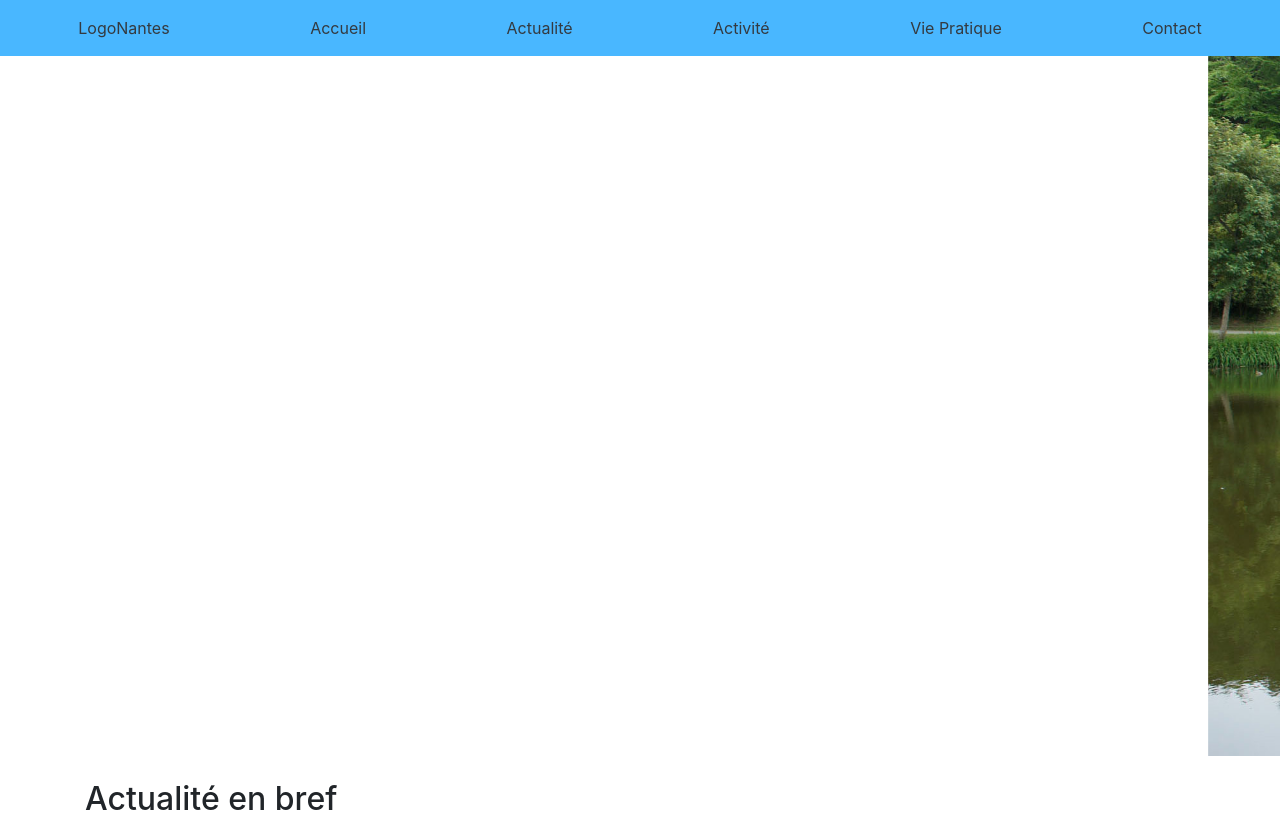
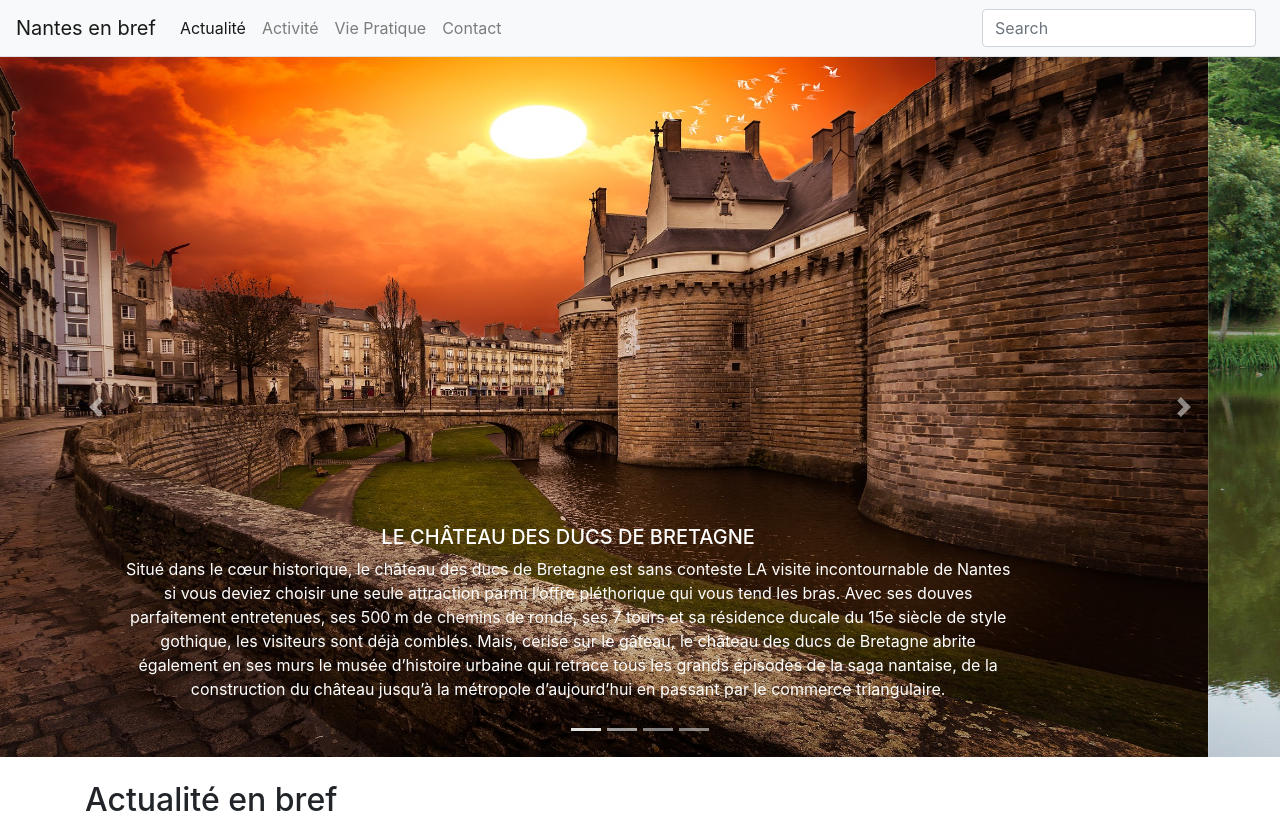
Before and after one commit to ericafenyo/nantes-en-bref, a website: page index.html in a window 1280 px wide. Shown: the top 822 px of the page. Drawn offline with nearby package versions, Linux system fonts and the light colour scheme.

Commit message:
add new navigation bar

```diff
--- a/index.html
+++ b/index.html
@@ -1,4 +1,3 @@
-
 <!DOCTYPE html>
 <html lang="en">
 
@@ -11,41 +10,35 @@
 
 <body>
   <header>
-    <!-- Nav Bar -->
-    <ul class="nav nav-fill bg-info p-2">
-      <li class="nav-item text-dark bg-info">
-        <a class="nav-link text-dark bg-info" href="index.html">LogoNantes</a>
-      </li>
-      <li class="nav-item d-none d-lg-block d-md-block d-xl-block">
-        <a class="nav-link text-dark bg-info" href="index.html">Accueil</a>
-      </li>
-      <li class="nav-item d-none d-lg-block d-md-block d-xl-block">
-        <a class="nav-link text-dark bg-info" href="actualite.html">Actualité</a>
-      </li>
-      <li class="nav-item d-none d-lg-block d-md-block d-xl-block">
-        <a class="nav-link text-dark bg-info" href="activite.html">Activité</a>
-      </li>
-      <li class="nav-item d-none d-lg-block d-md-block d-xl-block">
-        <a class="nav-link text-dark bg-info" href="vie-pratique.html">Vie Pratique</a></li>
-        <li class="nav-item">
-          <a class="nav-link text-dark bg-info d-none d-lg-block d-md-block d-xl-block" href="contact.html">Contact</a>
-        </li>
-        <div class="btn-group d-block-d-sm-block text-dark d-md-none d-lg-none d-xl-none">
-          <button type="button" class="btn btn-info text-dark dropdown-toggle" data-toggle="dropdown" aria-haspopup="true" aria-expanded="false">
-            Menu
+    <nav class="navbar navbar-expand-lg navbar-light bg-light main-nav border-bottom">
+      <a class="navbar-brand" href="/">Nantes en bref </a>
+      <button class="navbar-toggler" type="button" data-toggle="collapse" data-target="#navbarSupportedContent"
+        aria-controls="navbarSupportedContent" aria-expanded="false" aria-label="Toggle navigation">
+        <span class="navbar-toggler-icon"></span>
       </button>
-          <div class="dropdown-menu dropdown-menu-right bg-info">
-            <button class="dropdown-item text-dark bg-info"><a class="text-dark bg-info" href="index.html">Acceuil</a></button>
-            <button class="dropdown-item text-dark bg-info"><a class="text-dark bg-info"  href="actualite.html
-              ">Actualité</a></button>
-              <button class="dropdown-item text-dark bg-info"><a class="text-dark bg-info"  href="activite.html">Activité</a></button>
-              <button class="dropdown-item text-dark bg-info"><a class="text-dark bg-info"  href="vie-pratique.html">Vie pratique</a></button>
-              <button class="dropdown-item text-dark bg-info"><a class="text-dark bg-info"  href="contact.html">Contact</a></button>
-            </div>
-          </div>
-        </ul>
 
 
+      <div class="collapse navbar-collapse" id="navbarSupportedContent">
+        <ul class="navbar-nav mr-auto">
+          <li class="nav-item active">
+            <a class="nav-link" href="./actualite.html">Actualité <span class="sr-only">(current)</span></a>
+          </li>
+          <li class="nav-item">
+            <a class="nav-link" href="./activite.html">Activité</a>
+          </li>
+          <li class="nav-item">
+            <a class="nav-link" href="./vie-pratique.html">Vie Pratique</a>
+          </li>
+          <li class="nav-item">
+            <a class="nav-link" href="./contact.html">Contact</a>
+          </li>
+        </ul>
+        <form class="form-inline my-2 my-lg-0">
+          <input class="form-control mr-sm-2" type="search" placeholder="Search" aria-label="Search">
+        </form>
+      </div>
+    </nav>
+  </header>
   <!-- galery picture -->
   <div class="container-fluide " width="100%" height="75%">
     <div class="bd-example">
@@ -58,33 +51,49 @@
         </ol>
         <div class="carousel-inner">
           <div class="carousel-item active">
-        <img src="image/PhotoGalerieChateauDucsDeBRetagne.jpg"  width="100%" height="700px"class="d-block w-100" alt="...">
+            <img src="./image/chateau.jpg" width="100%" height="700px" class="d-block w-100" alt="...">
             <div class="carousel-caption d-none d-md-block">
               <h5>LE CHÂTEAU DES DUCS DE BRETAGNE</h5>
-          <p>Situé dans le cœur historique, le château des ducs de Bretagne est sans conteste LA visite incontournable de Nantes si vous deviez choisir une seule attraction parmi l’offre pléthorique qui vous tend les bras. Avec ses douves parfaitement entretenues, ses 500 m de chemins de ronde, ses 7 tours et sa résidence ducale du 15e siècle de style gothique, les visiteurs sont déjà comblés. Mais, cerise sur le gâteau, le château des ducs de Bretagne abrite également en ses murs le musée d’histoire urbaine qui retrace tous les grands épisodes de la saga nantaise, de la construction du château jusqu’à la métropole d’aujourd’hui en passant par le commerce triangulaire.</p>
+              <p>Situé dans le cœur historique, le château des ducs de Bretagne est sans conteste LA visite
+                incontournable de Nantes si vous deviez choisir une seule attraction parmi l’offre pléthorique qui
+                vous tend les bras. Avec ses douves parfaitement entretenues, ses 500 m de chemins de ronde, ses 7
+                tours et sa résidence ducale du 15e siècle de style gothique, les visiteurs sont déjà comblés. Mais,
+                cerise sur le gâteau, le château des ducs de Bretagne abrite également en ses murs le musée
+                d’histoire urbaine qui retrace tous les grands épisodes de la saga nantaise, de la construction du
+                château jusqu’à la métropole d’aujourd’hui en passant par le commerce triangulaire.</p>
             </div>
           </div>
           <div class="carousel-item">
             <img src="image/jardin-japonais-nantes.jpg" class="d-block w-100" width="100%" height="700px" alt="...">
             <div class="carousel-caption d-none d-md-block">
               <h5>LE JARDIN JAPONAIS DE NANTES</h5>
-          <p>À la recherche d’un endroit exotique et atypique à Nantes ? Vous ne pourrez pas vous tromper en visitant le Jardin japonais, un espace de verdure unique et parfaitement entretenu en plein cœur de la Venise de l’Ouest. Situé Quai de Versailles, ce havre de paix et de quiétude occupe toute la surface de cette île de l’Erdre de 15.000 m2. Les lieux accueillent régulièrement des expositions sur le thème de la nature ou du Japon.</p>
+              <p>À la recherche d’un endroit exotique et atypique à Nantes ? Vous ne pourrez pas vous tromper en
+                visitant le Jardin japonais, un espace de verdure unique et parfaitement entretenu en plein cœur de
+                la Venise de l’Ouest. Situé Quai de Versailles, ce havre de paix et de quiétude occupe toute la
+                surface de cette île de l’Erdre de 15.000 m2. Les lieux accueillent régulièrement des expositions sur
+                le thème de la nature ou du Japon.</p>
             </div>
           </div>
           <div class="carousel-item">
             <img src="image/belem.jpg" class="d-block w-100" width="100%" height="700px" alt="...">
             <div class="carousel-caption d-none d-md-block">
               <h5>Nantes: Le Belem de retour vendredi pour une durée de cinq mois</h5>
-          <p>On ne l’avait plus vu depuis juin. Le célèbre voilier Belem sera de retour à Nantes ce vendredi. Il rentrera d’un périple de plusieurs mois en Atlantique et mer du Nord. Et, bonne nouvelle pour les nombreux fans, le trois-mâts restera dans son port d’attache pour y hiverner durant cinq mois.
+              <p>On ne l’avait plus vu depuis juin. Le célèbre voilier Belem sera de retour à Nantes ce vendredi. Il
+                rentrera d’un périple de plusieurs mois en Atlantique et mer du Nord. Et, bonne nouvelle pour les
+                nombreux fans, le trois-mâts restera dans son port d’attache pour y hiverner durant cinq mois.
 
-Les Nantais sont invités à venir fêter l’arrivée du Belem, à partir de 18h30, au quai de la Fosse. Fanfare, buvette et petite restauration seront au rendez-vous. Des visites du bateau seront ensuite proposées les week-ends du 21-22 octobre, 28-29 octobre, 4-5 novembre ainsi que le 1er novembre.</p>
+                Les Nantais sont invités à venir fêter l’arrivée du Belem, à partir de 18h30, au quai de la Fosse.
+                Fanfare, buvette et petite restauration seront au rendez-vous. Des visites du bateau seront ensuite
+                proposées les week-ends du 21-22 octobre, 28-29 octobre, 4-5 novembre ainsi que le 1er novembre.</p>
             </div>
           </div>
           <div class="carousel-item">
             <img src="image/MusiqueElectro.JPG" class="d-block w-100" width="100%" height="700px" alt="...">
             <div class="carousel-caption d-none d-md-block">
               <h5>Nantes Electro</h5>
-          <p>Passionnés de musiques électroniques et grands collectionneurs de disques, tous les deux ont pu constater à la fois l’importante effervescence émanant du milieu électro de Nantes, et l’absence de disquaire spécialisé en centre-ville..</p>
+              <p>Passionnés de musiques électroniques et grands collectionneurs de disques, tous les deux ont pu
+                constater à la fois l’importante effervescence émanant du milieu électro de Nantes, et l’absence de
+                disquaire spécialisé en centre-ville..</p>
             </div>
           </div>
         </div>
@@ -99,34 +108,42 @@ Les Nantais sont invités à venir fêter l’arrivée du Belem, à partir de 18
       </div>
     </div>
   </div>
-      </header>
+
   <!-- Activity -->
   <div class="container">
 
     <h2 class="mt-4 mb-4">Actualité en bref</h2>
-        <d  <div class='quiContient'>
+    <div class='quiContient'>
       <div class="Macarte ">
-                  <iframe width="300px" height="200px" src="https://www.youtube.com/embed/hcfPMqGVsG8" frameborder="0" allow="accelerometer; autoplay; encrypted-media; gyroscope; picture-in-picture" allowfullscreen></iframe>
+        <iframe width="300px" height="200px" src="https://www.youtube.com/embed/hcfPMqGVsG8" frameborder="0" allow="accelerometer; autoplay; encrypted-media; gyroscope; picture-in-picture"
+          allowfullscreen></iframe>
         <div class="text1">
           <h2>Coupe de France : Saint-Raphaël domine Nantes (3-1) et remporte sa première Coupe</h2>
-              <p>Saint-Raphaël a dominé Nantes, dimanche, en finale de la Coupe de France (3-1). C'est la première fois que les Raphaëloises remportent cette compétition.</p>
+          <p>Saint-Raphaël a dominé Nantes, dimanche, en finale de la Coupe de France (3-1). C'est la première fois que
+            les Raphaëloises remportent cette compétition.</p>
         </div>
       </div>
       <div class='quiContient'>
         <div class="Macarte">
-                  <iframe width="300px" height="200px" src="https://www.youtube.com/embed/MS_LCGX0s4U" frameborder="0" allow="accelerometer; autoplay; encrypted-media; gyroscope; picture-in-picture" allowfullscreen></iframe>
+          <iframe width="300px" height="200px" src="https://www.youtube.com/embed/MS_LCGX0s4U" frameborder="0" allow="accelerometer; autoplay; encrypted-media; gyroscope; picture-in-picture"
+            allowfullscreen></iframe>
           <div class="text1">
             <h2>Nantes "Dépoussiérer l'image du geek", le gros chantier des bars d'e-sport</h2>
-                <p>Le Meltdown, ouvert depuis un mois, est un des deux bars, avec le Game Over, à organiser des tournois de jeux vidéo et diffuser de l'e-sport à Nantes. Il lutte contre la mauvaise réputation des geeks, "tout le monde est un gamer en fait".</p>
+            <p>Le Meltdown, ouvert depuis un mois, est un des deux bars, avec le Game Over, à organiser des tournois de
+              jeux vidéo et diffuser de l'e-sport à Nantes. Il lutte contre la mauvaise réputation des geeks, "tout le
+              monde est un gamer en fait".</p>
           </div>
         </div>
       </div>
       <div class='quiContient'>
         <div class="Macarte">
-              <iframe width="296" height="200" src="https://www.youtube.com/embed/RrgoGHM4Tcc" frameborder="0" allow="accelerometer; autoplay; encrypted-media; gyroscope; picture-in-picture" allowfullscreen></iframe>
+          <iframe width="296" height="200" src="https://www.youtube.com/embed/RrgoGHM4Tcc" frameborder="0" allow="accelerometer; autoplay; encrypted-media; gyroscope; picture-in-picture"
+            allowfullscreen></iframe>
           <div class="text1">
             <h2>Nantes : la mécanique du paresseux enrichit la ménagerie des Machines de l’île</h2>
-                <p>Un paresseux a rejoint début 2019 la ménagerie mécanique des Machines de l'île. Ce parc d'attraction hors du commun, situé sur les anciens chantiers navals de la ville de Nantes, abrite des automates d’acier et de bois, impressionnants. </p>
+            <p>Un paresseux a rejoint début 2019 la ménagerie mécanique des Machines de l'île. Ce parc d'attraction
+              hors du commun, situé sur les anciens chantiers navals de la ville de Nantes, abrite des automates
+              d’acier et de bois, impressionnants. </p>
           </div>
         </div>
       </div>
@@ -139,8 +156,7 @@ Les Nantais sont invités à venir fêter l’arrivée du Belem, à partir de 18
     <h2 id="activité">Activité</h2>
     <div class="container col-sm-12 col-md-12 col-12  p-0">
       <div class="media pt-4">
-          <img src="https://via.placeholder.com/120.png" class="align-self-center d-none d-lg-block d-md-block  mr-3"
-            alt="...">
+        <img src="https://via.placeholder.com/120.png" class="align-self-center d-none d-lg-block d-md-block  mr-3" alt="...">
         <div class="media-body">
           <h5 class="mt-0">Center-aligned media</h5>
           <p>Cras sit amet nibh libero, in gravida nulla. Nulla vel metus scelerisque ante sollicitudin. Cras purus
@@ -172,10 +188,13 @@ Les Nantais sont invités à venir fêter l’arrivée du Belem, à partir de 18
           </div>
           <div class="container mb-5 p-0 ">
             <div class="media pt-4">
-                <img src="https://via.placeholder.com/120.png" class="align-self-center d-none d-lg-block d-md-block mr-3" alt="...">
+              <img src="https://via.placeholder.com/120.png" class="align-self-center d-none d-lg-block d-md-block mr-3"
+                alt="...">
               <div class="media-body">
                 <h5 class="mt-0">Center-aligned media</h5>
-                  <p>Cras sit amet nibh libero, in gravida nulla. Nulla vel metus scelerisque ante sollicitudin. Cras purus odio, vestibulum in vulputate at, tempus viverra turpis. Fusce condimentum nunc ac nisi vulputate fringilla. Donec lacinia congue felis in faucibus.</p>
+                <p>Cras sit amet nibh libero, in gravida nulla. Nulla vel metus scelerisque ante sollicitudin. Cras
+                  purus odio, vestibulum in vulputate at, tempus viverra turpis. Fusce condimentum nunc ac nisi
+                  vulputate fringilla. Donec lacinia congue felis in faucibus.</p>
               </div>
             </div>
             </main>
@@ -186,26 +205,37 @@ Les Nantais sont invités à venir fêter l’arrivée du Belem, à partir de 18
                   <li class="liFooter bg-info text-dark"><a class="liFooter bg-info text-dark" href="index.html">Accueil</a></li>
                   <li class="liFooter bg-info text-dark"><a class="liFooter bg-info text-dark" href="actualite.html">Actualité</a></li>
                   <li class="liFooter bg-info text-dark"><a class="liFooter bg-info text-dark" href="activite.html">Activité</a></li>
-                  <li class="liFooter bg-info text-dark"><a class="liFooter bg-info text-dark" href="vie-pratique.html">Vie pratique</a></li>
+                  <li class="liFooter bg-info text-dark"><a class="liFooter bg-info text-dark" href="vie-pratique.html">Vie
+                      pratique</a></li>
                   <li class="liFooter bg-info text-dark"><a class="liFooter bg-info text-dark" href="contact.html">Contact</a></li>
                 </ul>
                 <ul class="ulFooter bg-info text-dark">
-                  <li class="liFooter bg-info text-dark"><a class="liFooter bg-info text-dark" href="">Lien d'inspiration</a></li>
-                  <li class="liFooter bg-info text-dark"><a  class="liFooter bg-info text-dark"href="https://www.20minutes.fr/nantes/2151579-20171016-nantes-belem-retour-vendredi-duree-cinq-mois">20 Minute</a></li>
-                  <li class="liFooter bg-info text-dark"><a  class="liFooter bg-info text-dark"href="https://france3-regions.francetvinfo.fr/nantes-mecanique-du-paresseux-enrichit-menagerie-machines-ile-1633340.html">France info</a></li>
-                  <li class="liFooter bg-info text-dark"><a  class="liFooter bg-info text-dark"href="https://www.eurosport.fr/football/coupe-de-france/2018-2019/coupe-de-france-nantes-rejoint-le-psg-en-demi-finale-apres-son-succes-a-vitre-0-2-en-quarts_sto7173962/story.shtml">Euro Sport</a></li>
-                  <li class="liFooter bg-info text-dark"><a  class="liFooter bg-info text-dark"href="https://www.presseocean.fr/actualite/nantes-depoussierer-limage-du-geek-le-gros-chantier-des-bars-de-sport-15-02-2019-294176">Presse Océan</a></li>
+                  <li class="liFooter bg-info text-dark"><a class="liFooter bg-info text-dark" href="">Lien
+                      d'inspiration</a></li>
+                  <li class="liFooter bg-info text-dark"><a class="liFooter bg-info text-dark" href="https://www.20minutes.fr/nantes/2151579-20171016-nantes-belem-retour-vendredi-duree-cinq-mois">20
+                      Minute</a></li>
+                  <li class="liFooter bg-info text-dark"><a class="liFooter bg-info text-dark" href="https://france3-regions.francetvinfo.fr/nantes-mecanique-du-paresseux-enrichit-menagerie-machines-ile-1633340.html">France
+                      info</a></li>
+                  <li class="liFooter bg-info text-dark"><a class="liFooter bg-info text-dark" href="https://www.eurosport.fr/football/coupe-de-france/2018-2019/coupe-de-france-nantes-rejoint-le-psg-en-demi-finale-apres-son-succes-a-vitre-0-2-en-quarts_sto7173962/story.shtml">Euro
+                      Sport</a></li>
+                  <li class="liFooter bg-info text-dark"><a class="liFooter bg-info text-dark" href="https://www.presseocean.fr/actualite/nantes-depoussierer-limage-du-geek-le-gros-chantier-des-bars-de-sport-15-02-2019-294176">Presse
+                      Océan</a></li>
                 </ul>
                 <ul class="ulFooter">
-                  <li class="liFooter bg-info text-dark"><a  class="liFooter bg-info text-dark"href="https://github.com/ericafenyo">Git Eric</a></li>
-                  <li class="liFooter bg-info text-dark"><a  class="liFooter bg-info text-dark"href="https://github.com/Besnard-Samantha">Git Samantha</a></li>
-                  <li class="liFooter bg-info text-dark"><a  class="liFooter bg-info text-dark"href="">Git Gwendaline</a></li>
+                  <li class="liFooter bg-info text-dark"><a class="liFooter bg-info text-dark" href="https://github.com/ericafenyo">Git
+                      Eric</a></li>
+                  <li class="liFooter bg-info text-dark"><a class="liFooter bg-info text-dark" href="https://github.com/Besnard-Samantha">Git
+                      Samantha</a></li>
+                  <li class="liFooter bg-info text-dark"><a class="liFooter bg-info text-dark" href="">Git Gwendaline</a></li>
                 </ul>
               </div>
             </footer>
-            <script src="https://code.jquery.com/jquery-3.3.1.slim.min.js" integrity="sha384-q8i/X+965DzO0rT7abK41JStQIAqVgRVzpbzo5smXKp4YfRvH+8abtTE1Pi6jizo" crossorigin="anonymous"></script>
-            <script src="https://cdnjs.cloudflare.com/ajax/libs/popper.js/1.14.7/umd/popper.min.js" integrity="sha384-UO2eT0CpHqdSJQ6hJty5KVphtPhzWj9WO1clHTMGa3JDZwrnQq4sF86dIHNDz0W1" crossorigin="anonymous"></script>
-            <script src="https://stackpath.bootstrapcdn.com/bootstrap/4.3.1/js/bootstrap.min.js" integrity="sha384-JjSmVgyd0p3pXB1rRibZUAYoIIy6OrQ6VrjIEaFf/nJGzIxFDsf4x0xIM+B07jRM" crossorigin="anonymous"></script>
+            <script src="https://code.jquery.com/jquery-3.3.1.slim.min.js" integrity="sha384-q8i/X+965DzO0rT7abK41JStQIAqVgRVzpbzo5smXKp4YfRvH+8abtTE1Pi6jizo"
+              crossorigin="anonymous"></script>
+            <script src="https://cdnjs.cloudflare.com/ajax/libs/popper.js/1.14.7/umd/popper.min.js" integrity="sha384-UO2eT0CpHqdSJQ6hJty5KVphtPhzWj9WO1clHTMGa3JDZwrnQq4sF86dIHNDz0W1"
+              crossorigin="anonymous"></script>
+            <script src="https://stackpath.bootstrapcdn.com/bootstrap/4.3.1/js/bootstrap.min.js" integrity="sha384-JjSmVgyd0p3pXB1rRibZUAYoIIy6OrQ6VrjIEaFf/nJGzIxFDsf4x0xIM+B07jRM"
+              crossorigin="anonymous"></script>
             <script src="script.js"></script>
 </body>
 
```
Lines whose indentation alone changed are shown as unchanged.
